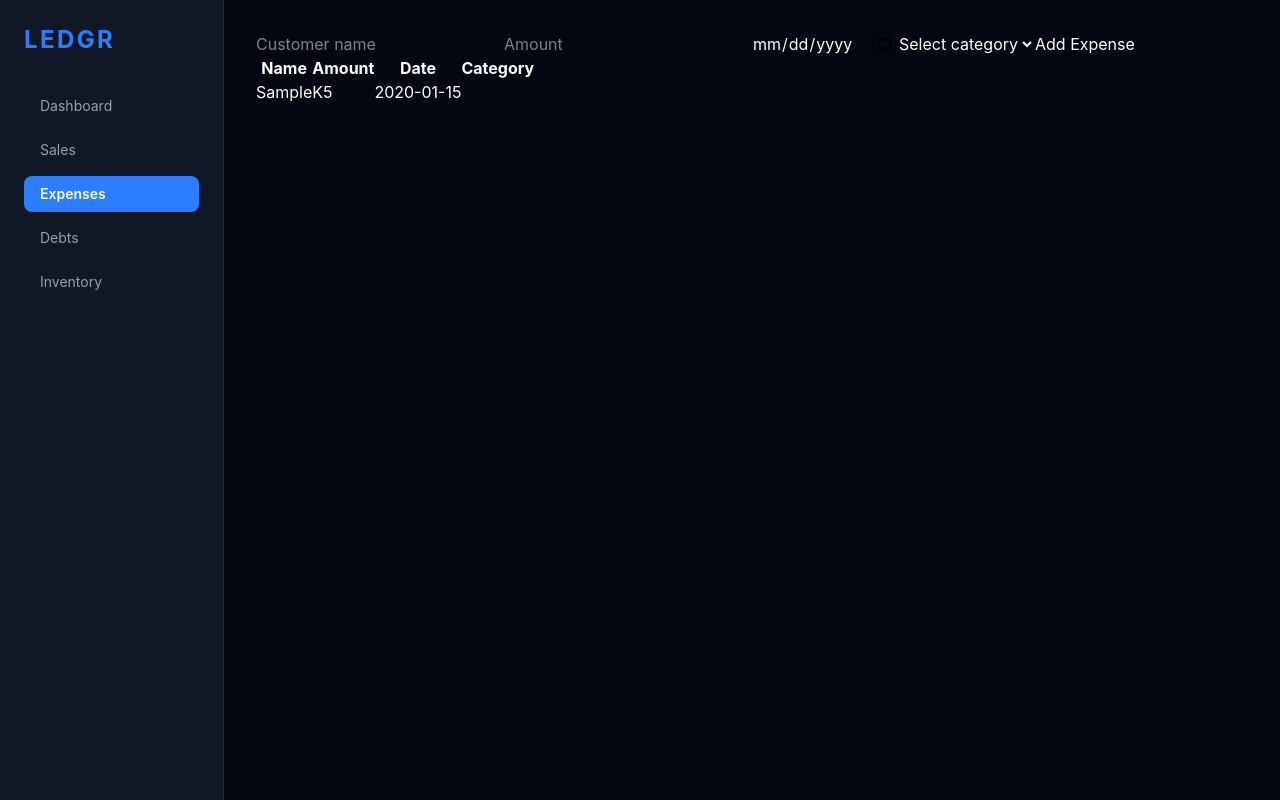
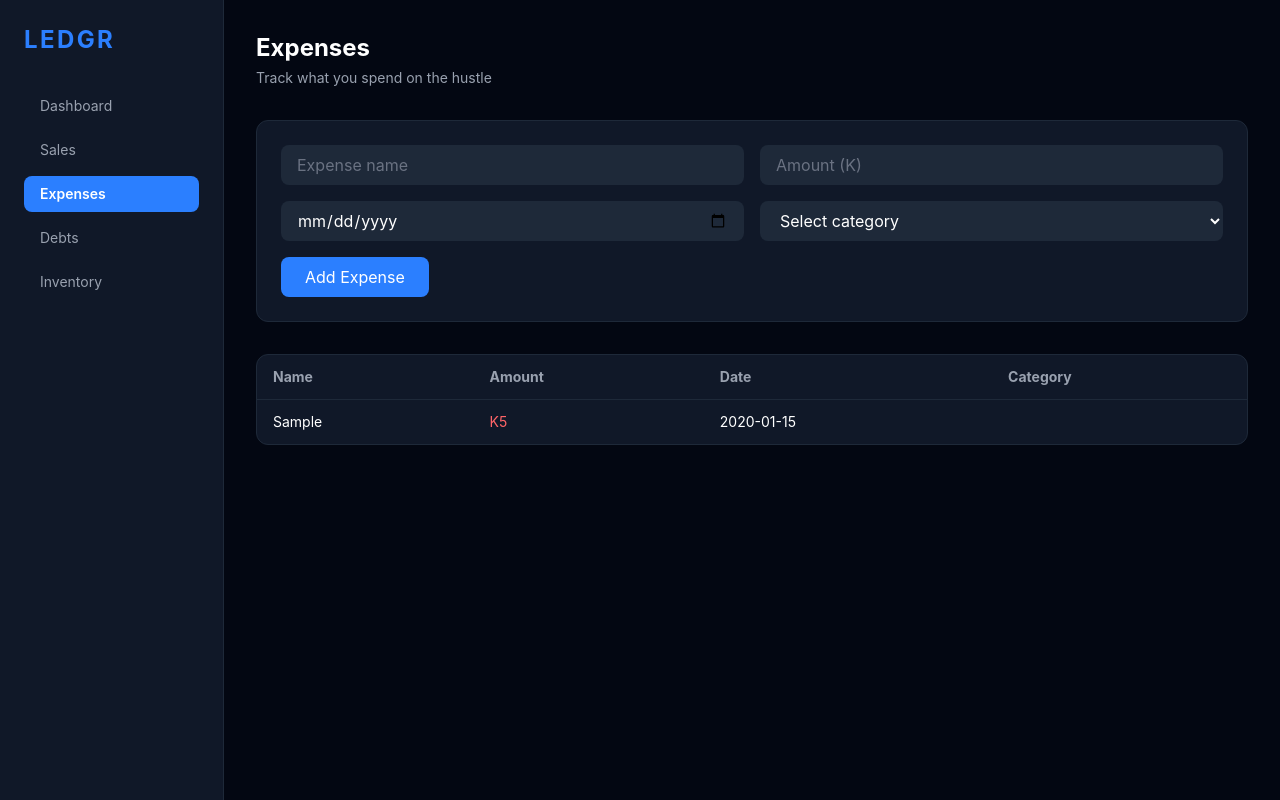
Before and after one commit to hoiregeno/ledgr-app, a React (Vite) app: page /expenses in a window 1280 px wide. Both pictures are taken after typing "Sample", "5", "2020-01-15" into the empty fields and a click on the button "Add Expense". Built offline with nearby package versions, Linux system fonts and the light colour scheme.

Commit message:
style: add form and table styling to Expenses page

```diff
--- a/src/pages/Expenses.jsx
+++ b/src/pages/Expenses.jsx
@@ -23,58 +23,101 @@ function Expenses() {
   }
 
   return (
+    <div className="flex flex-col gap-8">
+      {/* Heading */}
       <div>
+        <h1 className="text-2xl font-bold text-white">Expenses</h1>
+        <p className="text-gray-400 text-sm mt-1">
+          Track what you spend on the hustle
+        </p>
+      </div>
+
+      {/* Form */}
+      <div className="bg-gray-900 border border-gray-800 rounded-xl p-6 flex flex-col gap-4">
+        <div className="grid grid-cols-2 gap-4">
           <input
             type="text"
             name="name"
             value={form.name}
             onChange={handleChange}
-        placeholder="Customer name"
+            placeholder="Expense name"
+            className="bg-gray-800 text-white placeholder-gray-500 rounded-lg px-4 py-2 w-full"
           />
           <input
             type="number"
             name="amount"
             value={form.amount}
             onChange={handleChange}
-        placeholder="Amount"
+            placeholder="Amount (K)"
+            className="bg-gray-800 text-white placeholder-gray-500 rounded-lg px-4 py-2 w-full"
           />
           <input
             type="date"
             name="date"
             value={form.date}
             onChange={handleChange}
+            className="bg-gray-800 text-white rounded-lg px-4 py-2 w-full"
           />
-      <select name="category" value={form.category} onChange={handleChange}>
+          <select
+            name="category"
+            value={form.category}
+            onChange={handleChange}
+            className="bg-gray-800 text-white rounded-lg px-4 py-2 w-full"
+          >
             <option value="">Select category</option>
             <option value="Restock">Restock</option>
             <option value="Transport">Transport</option>
             <option value="Other">Other</option>
           </select>
+        </div>
 
-      <button onClick={handleSubmit}>Add Expense</button>
+        <button
+          onClick={handleSubmit}
+          className="bg-blue-500 hover:bg-blue-600 text-white px-6 py-2 rounded-lg w-fit transition-colors"
+        >
+          Add Expense
+        </button>
+      </div>
 
-      {/* Expense list */}
-      <table>
+      {/* Table */}
+      <div className="bg-gray-900 border border-gray-800 rounded-xl overflow-hidden">
+        <table className="w-full">
           <thead>
-          <tr>
-            <th>Name</th>
-            <th>Amount</th>
-            <th>Date</th>
-            <th>Category</th>
+            <tr className="border-b border-gray-800">
+              <th className="text-gray-400 text-sm px-4 py-3 text-left">
+                Name
+              </th>
+              <th className="text-gray-400 text-sm px-4 py-3 text-left">
+                Amount
+              </th>
+              <th className="text-gray-400 text-sm px-4 py-3 text-left">
+                Date
+              </th>
+              <th className="text-gray-400 text-sm px-4 py-3 text-left">
+                Category
+              </th>
             </tr>
           </thead>
           <tbody>
             {expenses.map((expense) => (
-            <tr key={expense.id}>
-              <td>{expense.name}</td>
-              <td>K{expense.amount}</td>
-              <td>{expense.date}</td>
-              <td>{expense.category}</td>
+              <tr
+                key={expense.id}
+                className="border-b border-gray-800 last:border-0"
+              >
+                <td className="text-white text-sm px-4 py-3">{expense.name}</td>
+                <td className="text-red-400 text-sm px-4 py-3">
+                  K{expense.amount}
+                </td>
+                <td className="text-white text-sm px-4 py-3">{expense.date}</td>
+                <td className="text-white text-sm px-4 py-3">
+                  {expense.category}
+                </td>
               </tr>
             ))}
           </tbody>
         </table>
       </div>
+    </div>
   );
 }
 
```
Lines whose indentation alone changed are shown as unchanged.
